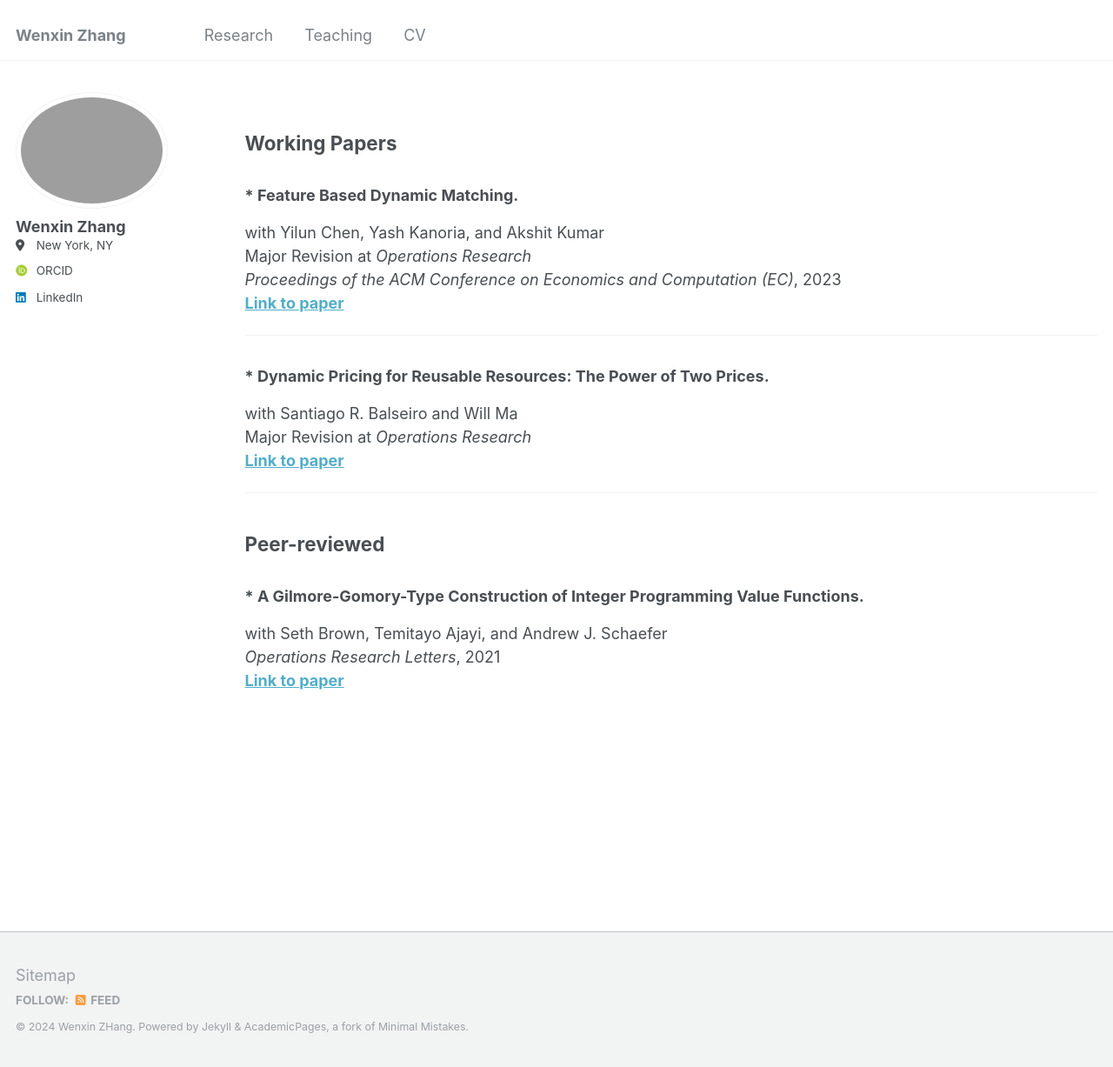
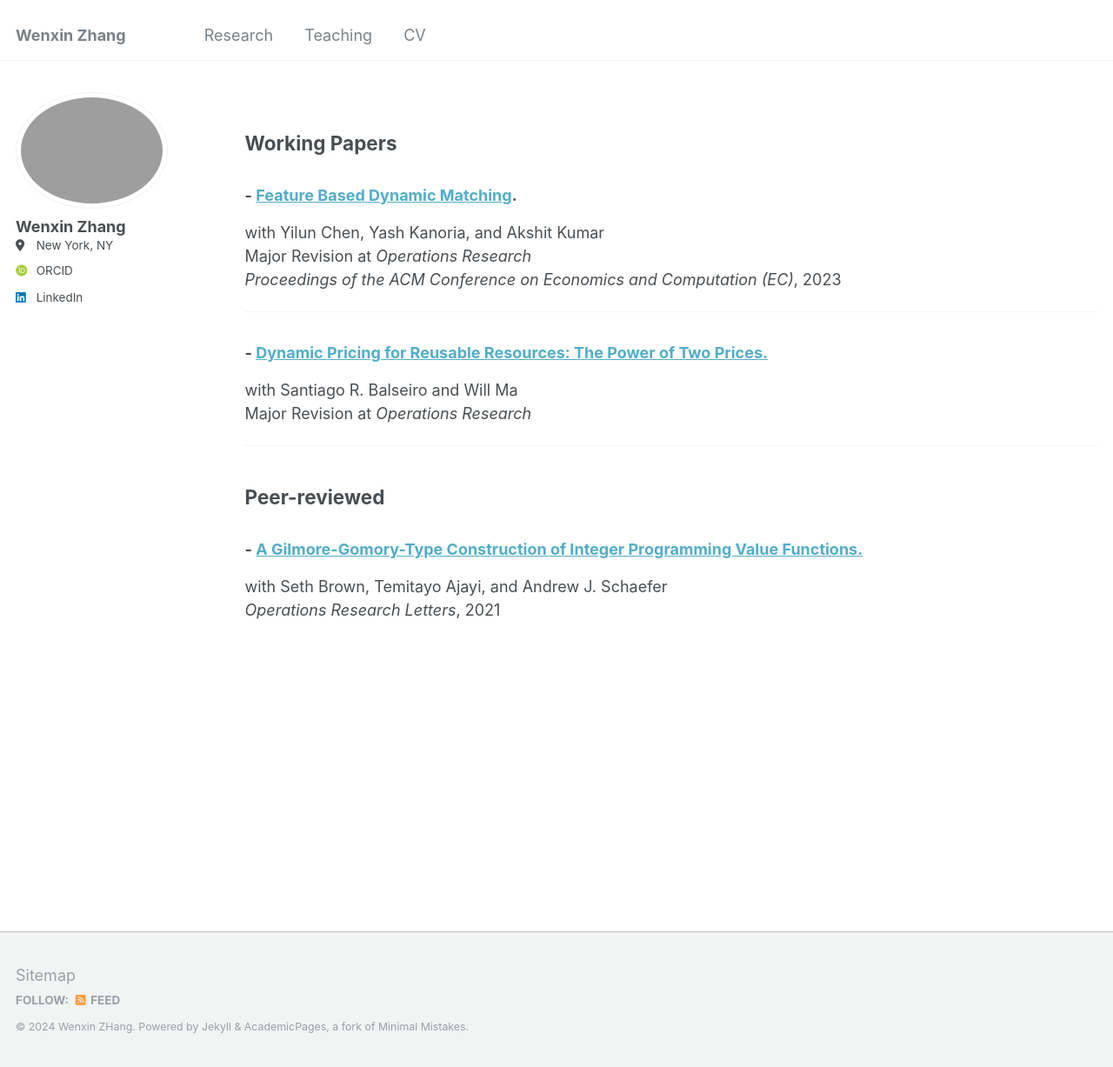
Before and after one commit to kimwx/wenxinzhang.github.io, a Jekyll site: the page built from _pages/research.md, in a window 1280 px wide and 1227 px high. Shown: the whole window at 87% size. Built offline with Jekyll 4.4.1, drawn with Linux system fonts in a browser that asks for light colours; some web fonts are replaced.

Commit message:
Update research.md

```diff
--- a/_pages/research.md
+++ b/_pages/research.md
@@ -8,24 +8,22 @@ author_profile: true
 
 ## Working Papers
 
-### * Feature Based Dynamic Matching.
+### - [Feature Based Dynamic Matching](https://papers.ssrn.com/sol3/papers.cfm?abstract_id=4451799).
 with Yilun Chen, Yash Kanoria, and Akshit Kumar
 Major Revision at *Operations Research*
 *Proceedings of the ACM Conference on Economics and Computation (EC)*, 2023
-[**Link to paper**](https://papers.ssrn.com/sol3/papers.cfm?abstract_id=4451799)
+
 
 ---
 
-### * Dynamic Pricing for Reusable Resources: The Power of Two Prices.
+### - [Dynamic Pricing for Reusable Resources: The Power of Two Prices.](https://arxiv.org/abs/2308.13822)
 with Santiago R. Balseiro and Will Ma
 Major Revision at *Operations Research*
-[**Link to paper**](https://arxiv.org/abs/2308.13822)
 
 ---
 
 ## Peer-reviewed
 
-### * A Gilmore-Gomory-Type Construction of Integer Programming Value Functions.
+### - [A Gilmore-Gomory-Type Construction of Integer Programming Value Functions.](https://www.sciencedirect.com/science/article/pii/S0167637721000602)
 with Seth Brown, Temitayo Ajayi, and Andrew J. Schaefer
 *Operations Research Letters*, 2021
-[**Link to paper**](https://www.sciencedirect.com/science/article/pii/S0167637721000602)
```
